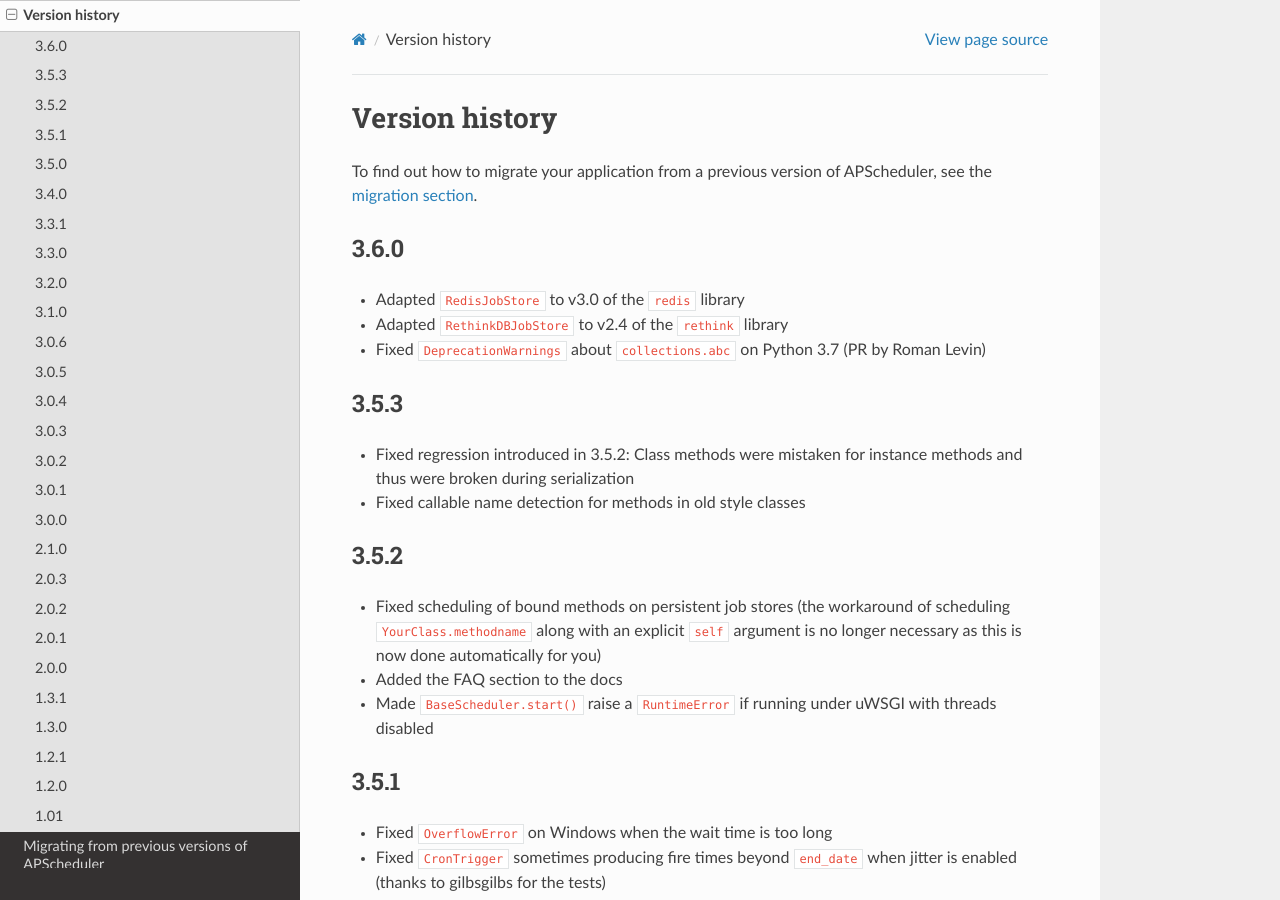
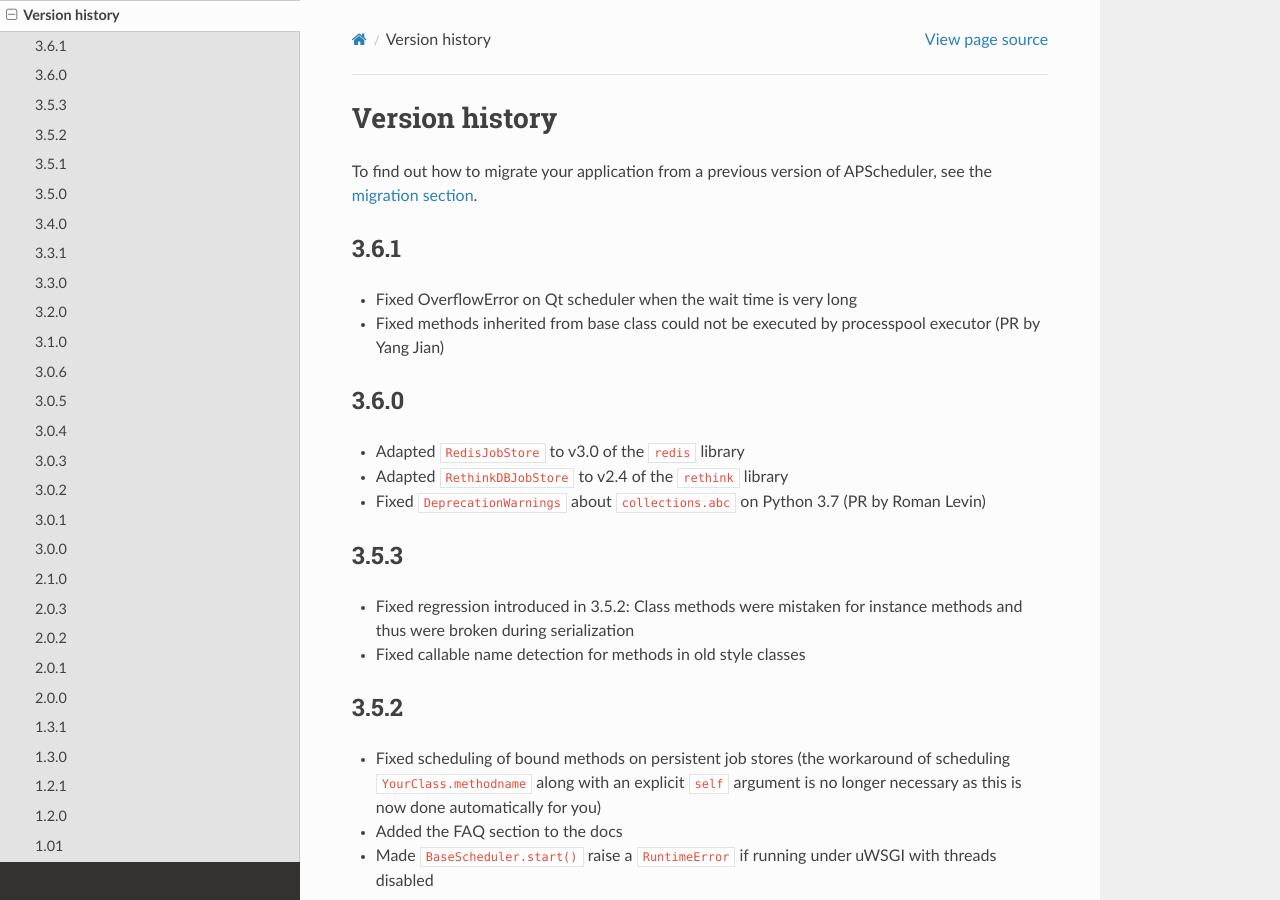
Before and after one commit to agronholm/apscheduler, a Sphinx documentation site: the page built from docs/versionhistory.rst, in a window 1280 px wide and 900 px high. Built offline with Sphinx 7.4.7 and the Read the Docs theme 2.0.0, drawn with Linux system fonts in a browser that asks for light colours.

Commit message:
Updated the changelog

```diff
--- a/docs/versionhistory.rst
+++ b/docs/versionhistory.rst
@@ -3,6 +3,14 @@
 
 To find out how to migrate your application from a previous version of
 APScheduler, see the :doc:`migration section <migration>`.
+
+3.6.1
+-----
+
+* Fixed OverflowError on Qt scheduler when the wait time is very long
+* Fixed methods inherited from base class could not be executed by processpool executor
+  (PR by Yang Jian)
+
 
 3.6.0
 -----
@@ -10,6 +18,7 @@
 * Adapted ``RedisJobStore`` to v3.0 of the ``redis`` library
 * Adapted ``RethinkDBJobStore`` to v2.4 of the ``rethink`` library
 * Fixed ``DeprecationWarnings`` about ``collections.abc`` on Python 3.7 (PR by Roman Levin)
+
 
 3.5.3
 -----
```
